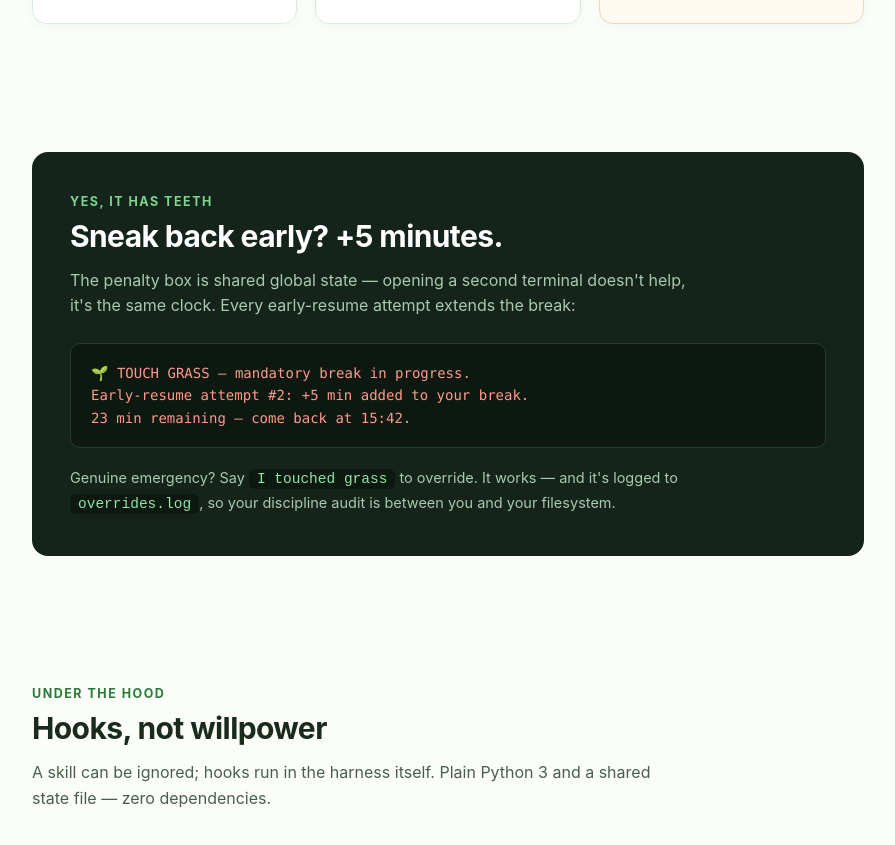
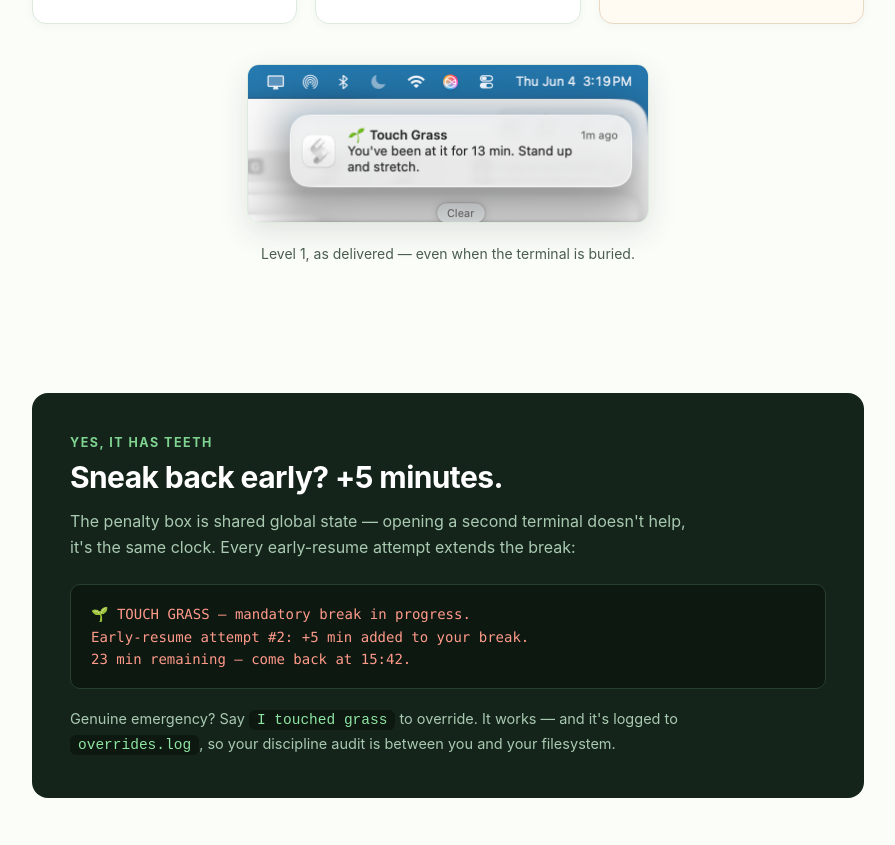
Before and after one commit to bradnemer/touch-grass, a plain HTML site: page docs/index.html in a window 1280 px wide. Shown: the part 1162-2007 px from the top of the page, without its empty margins (192-1087 px from the left). Drawn offline with Linux system fonts and the light colour scheme.

Commit message:
Add notification screenshot to homepage
Co-Authored-By: Claude Opus 4.8 (1M context) <noreply@anthropic.com>

```diff
--- a/docs/index.html
+++ b/docs/index.html
@@ -119,6 +119,17 @@
   .card.danger { border-color: #e9d8c4; background: #fffaf2; }
   .card.danger .level { color: #9a6b1f; background: #f7ead2; }
 
+  .shot { margin: 40px auto 0; text-align: center; }
+  .shot img {
+    max-width: 402px;
+    width: 100%;
+    height: auto;
+    border-radius: 12px;
+    border: 1px solid var(--border);
+    box-shadow: 0 10px 30px rgba(26, 43, 30, .12);
+  }
+  .shot figcaption { margin-top: 12px; font-size: 14px; color: var(--ink-soft); }
+
   .penalty {
     background: var(--code-bg);
     color: #d7eedd;
@@ -207,6 +218,10 @@
         <span class="level">Level 3 · enforced</span>
       </div>
     </div>
+    <figure class="shot">
+      <img src="notification.png" width="402" height="158" alt="macOS notification from Touch Grass: You've been at it for 13 min. Stand up and stretch.">
+      <figcaption>Level 1, as delivered — even when the terminal is buried.</figcaption>
+    </figure>
   </div>
 </section>
 
```
Also changed, not shown: docs/notification.png (added).
